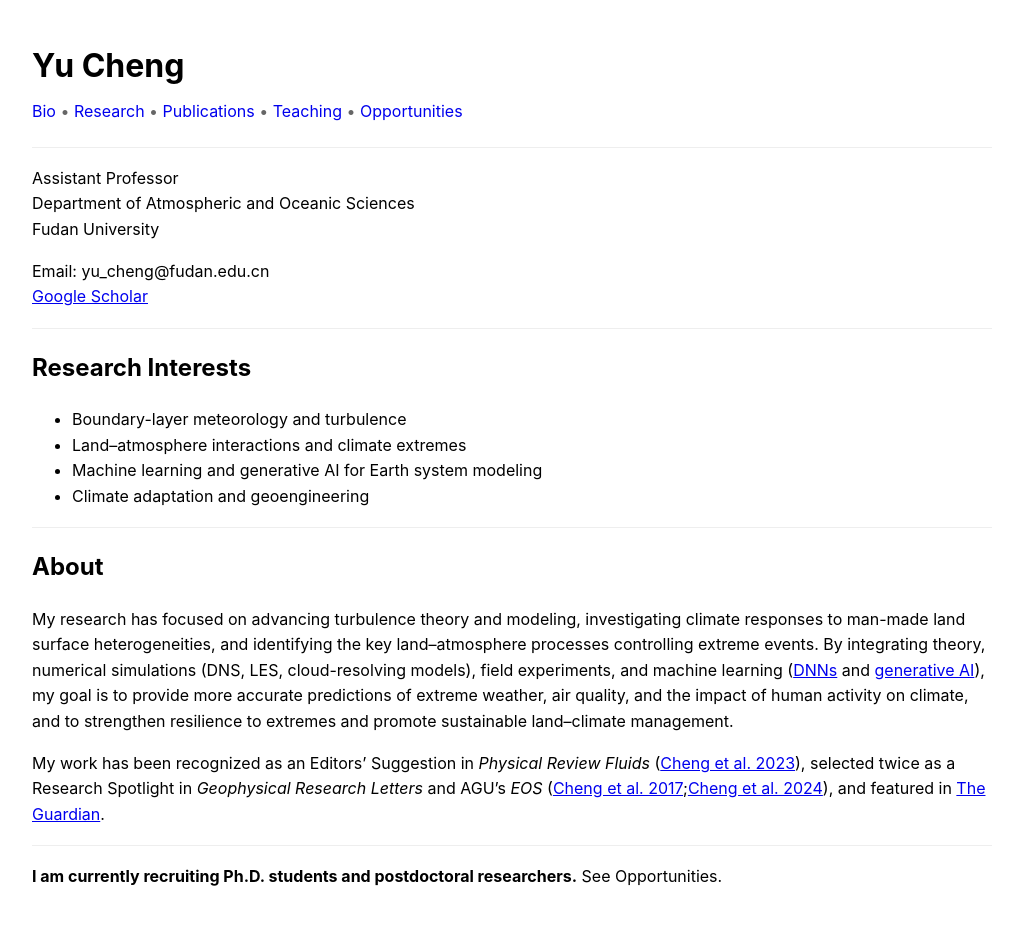
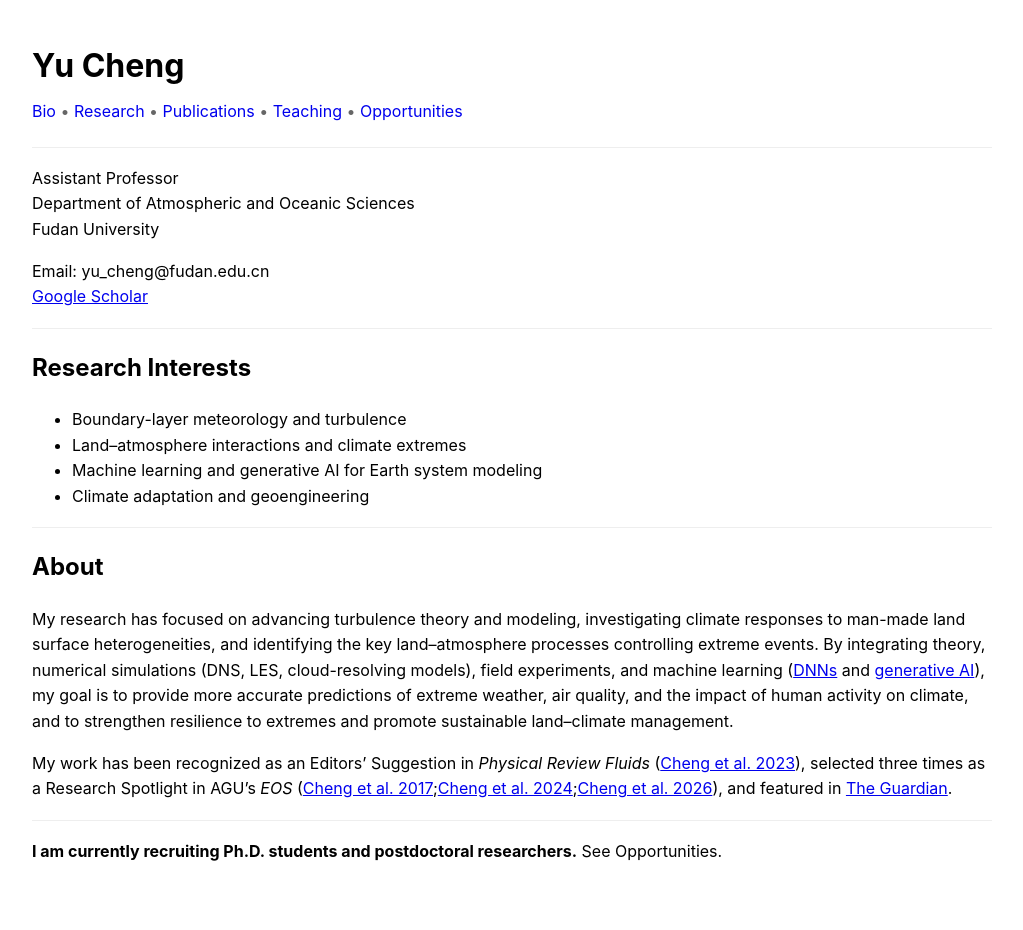
Before and after one commit to yc2965/yc2965.github.io, a Jekyll site: the page built from index.md, in a window 1280 px wide. Shown: the whole page, without its empty margins (128-1151 px from the left). Built offline with Jekyll 4.4.1, drawn with Linux system fonts in a browser that asks for light colours; our own code applies the rules of GitHub Pages for plain Markdown files; after the commit the page ends 904 px from its top, so only the background shows below that.

Commit message:
Update index.md

```diff
--- a/index.md
+++ b/index.md
@@ -20,7 +20,7 @@ Email: yu_cheng@fudan.edu.cn
 My research has focused on advancing turbulence theory and modeling, investigating climate responses to man-made land surface heterogeneities, and identifying the key land–atmosphere processes controlling extreme events. By integrating theory, numerical simulations (DNS, LES, cloud-resolving models), field experiments, and machine learning ([DNNs](https://doi.org/10.1029/2021MS002847) and [generative AI](
 https://doi.org/10.48550/arXiv.2510.00383)), my goal is to provide more accurate predictions of extreme weather, air quality, and the impact of human activity on climate, and to strengthen resilience to extremes and promote sustainable land–climate management.
 
-My work has been recognized as an Editors’ Suggestion in *Physical Review Fluids* ([Cheng et al. 2023](https://doi.org/10.1103/PhysRevFluids.8.114602)), selected twice as a Research Spotlight in *Geophysical Research Letters* and AGU’s *EOS* ([Cheng et al. 2017](https://doi.org/10.1002/2017GL073499);[Cheng et al. 2024]( https://doi.org/10.1029/2024GL112433)), and featured in [The Guardian](https://www.theguardian.com/news/2024/dec/05/weatherwatch-why-cooling-white-roofs-cause-neighbours-to-swelter).
+My work has been recognized as an Editors’ Suggestion in *Physical Review Fluids* ([Cheng et al. 2023](https://doi.org/10.1103/PhysRevFluids.8.114602)), selected three times as a Research Spotlight in AGU’s *EOS* ([Cheng et al. 2017](https://doi.org/10.1002/2017GL073499);[Cheng et al. 2024]( https://doi.org/10.1029/2024GL112433);[Cheng et al. 2026](https://doi.org/10.1029/2026AV002350)), and featured in [The Guardian](https://www.theguardian.com/news/2024/dec/05/weatherwatch-why-cooling-white-roofs-cause-neighbours-to-swelter).
 
 ---
 **I am currently recruiting Ph.D. students and postdoctoral researchers.** See Opportunities.
```
